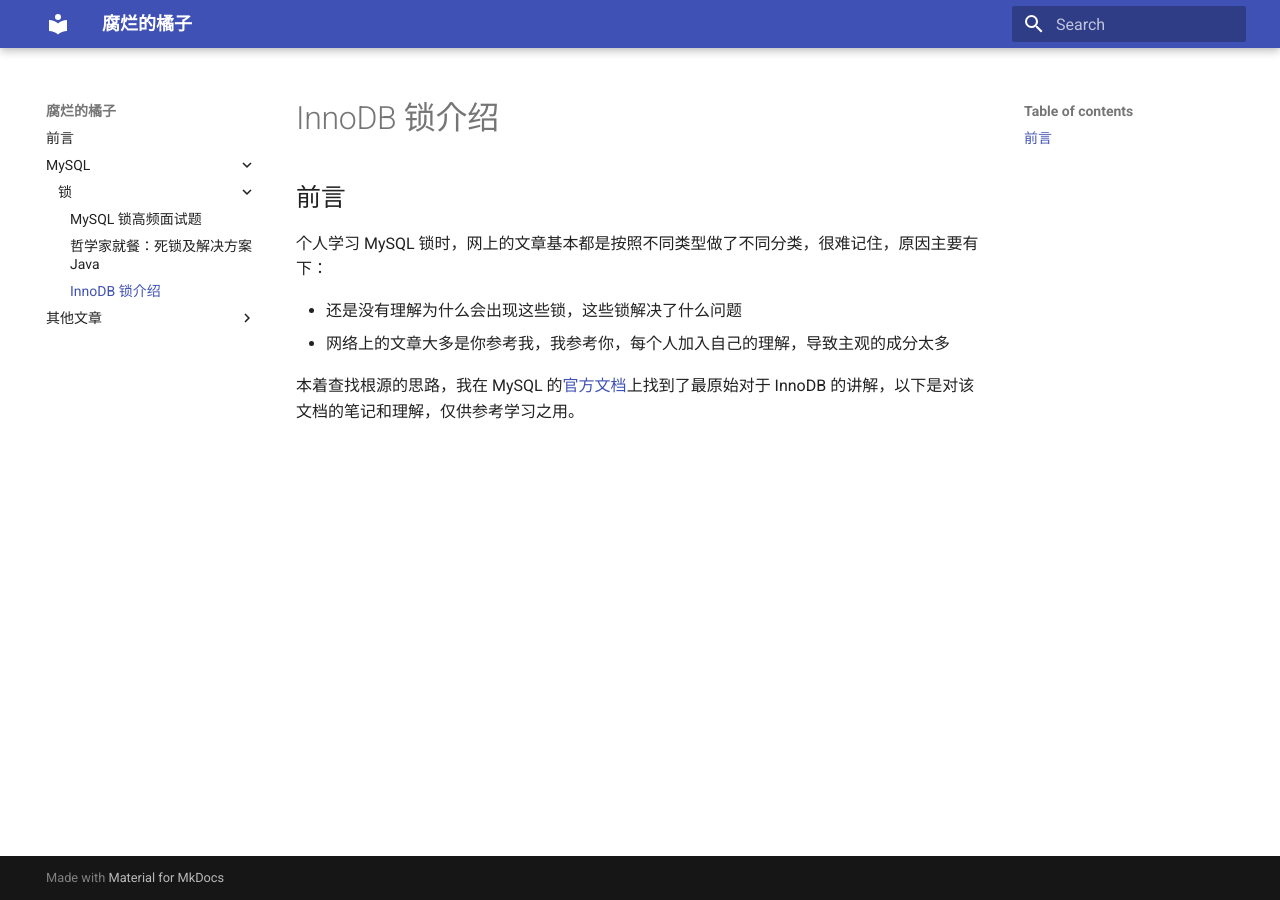
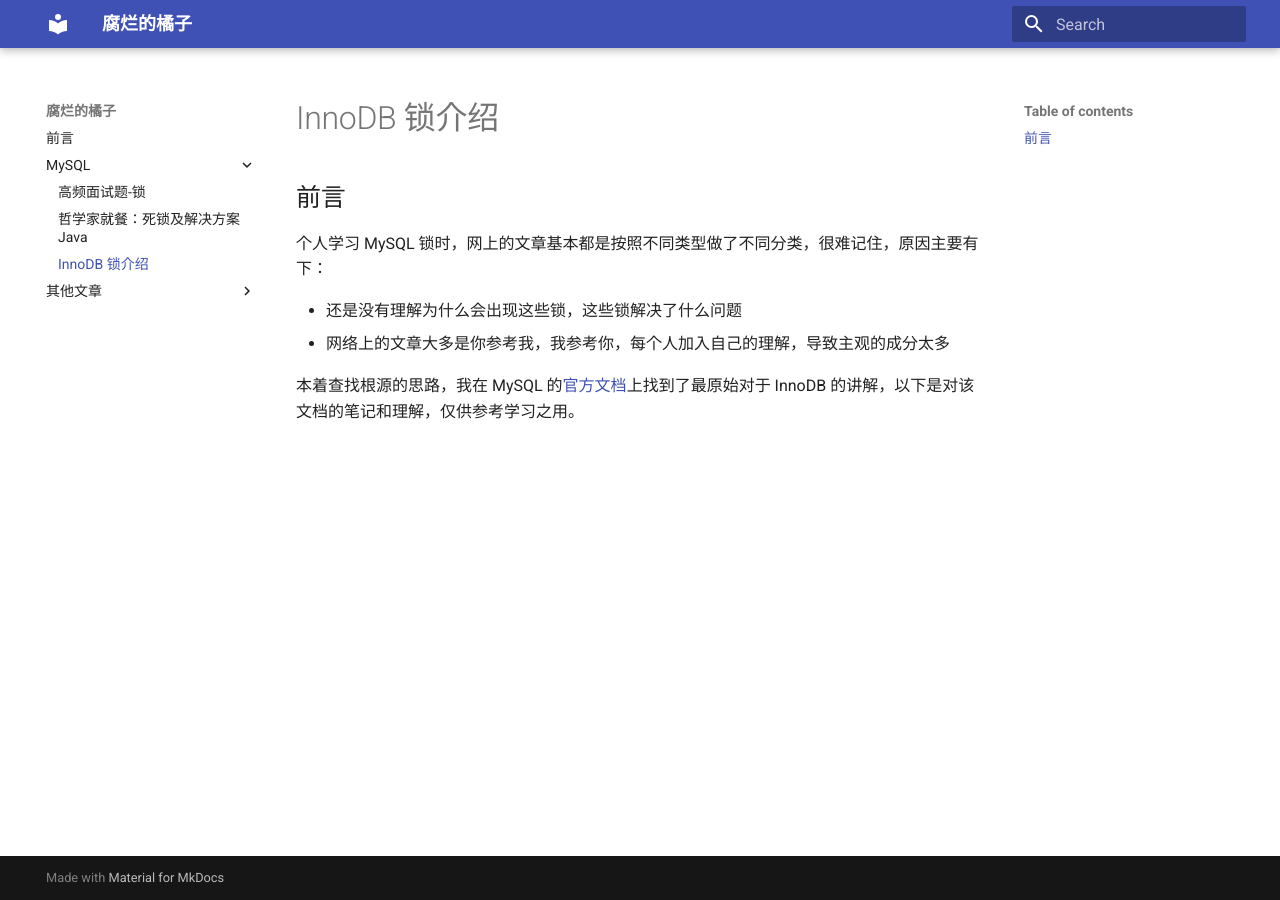
Before and after one commit to z1ming/cs-Hydra, an MkDocs documentation site: the page built from docs/文章/InnoDB-Locking.md, in a window 1280 px wide. Built offline with MkDocs 1.6.1 and Material for MkDocs 9.7.7, drawn with Linux system fonts in a browser that asks for light colours.

Commit message:
fix: yml

```diff
--- a/mkdocs.yml
+++ b/mkdocs.yml
@@ -2,10 +2,9 @@ site_name: 腐烂的橘子
 nav:
   - 前言: index.md
   - MySQL:
-    - 锁:
-      - MySQL 锁高频面试题: 文章/MySQL.question.md
-      - 哲学家就餐：死锁及解决方案 Java: 文章/DiningPhilosophers.md
-      - InnoDB 锁介绍: 文章/InnoDB-Locking.md
+    - 高频面试题-锁: 文章/MySQL-question.md
+    - 哲学家就餐：死锁及解决方案 Java: 文章/DiningPhilosophers.md
+    - InnoDB 锁介绍: 文章/InnoDB-Locking.md
   - 其他文章:
     - 手写访问控制列表（ACL）: 文章/ACLs.md
     - 分布式全局唯一 ID 实现: 文章/id.md
```
